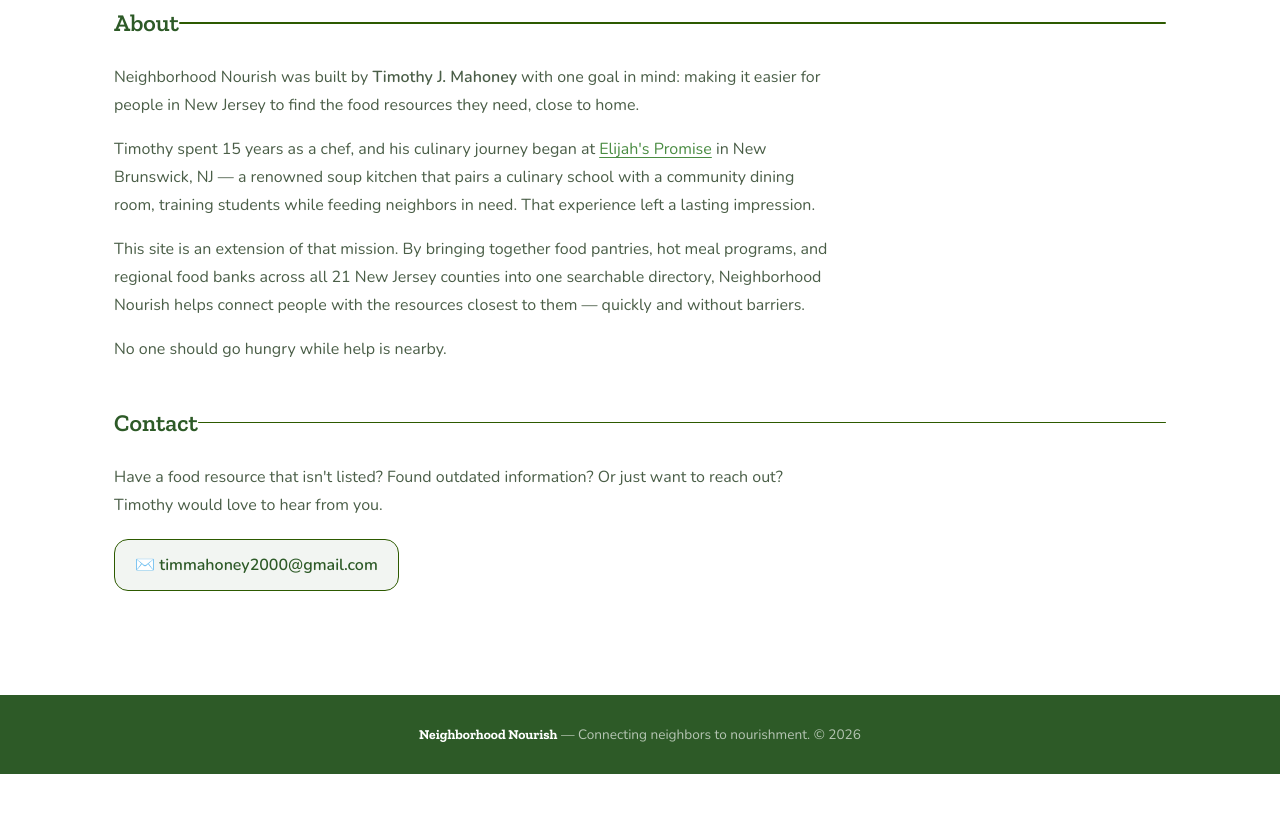
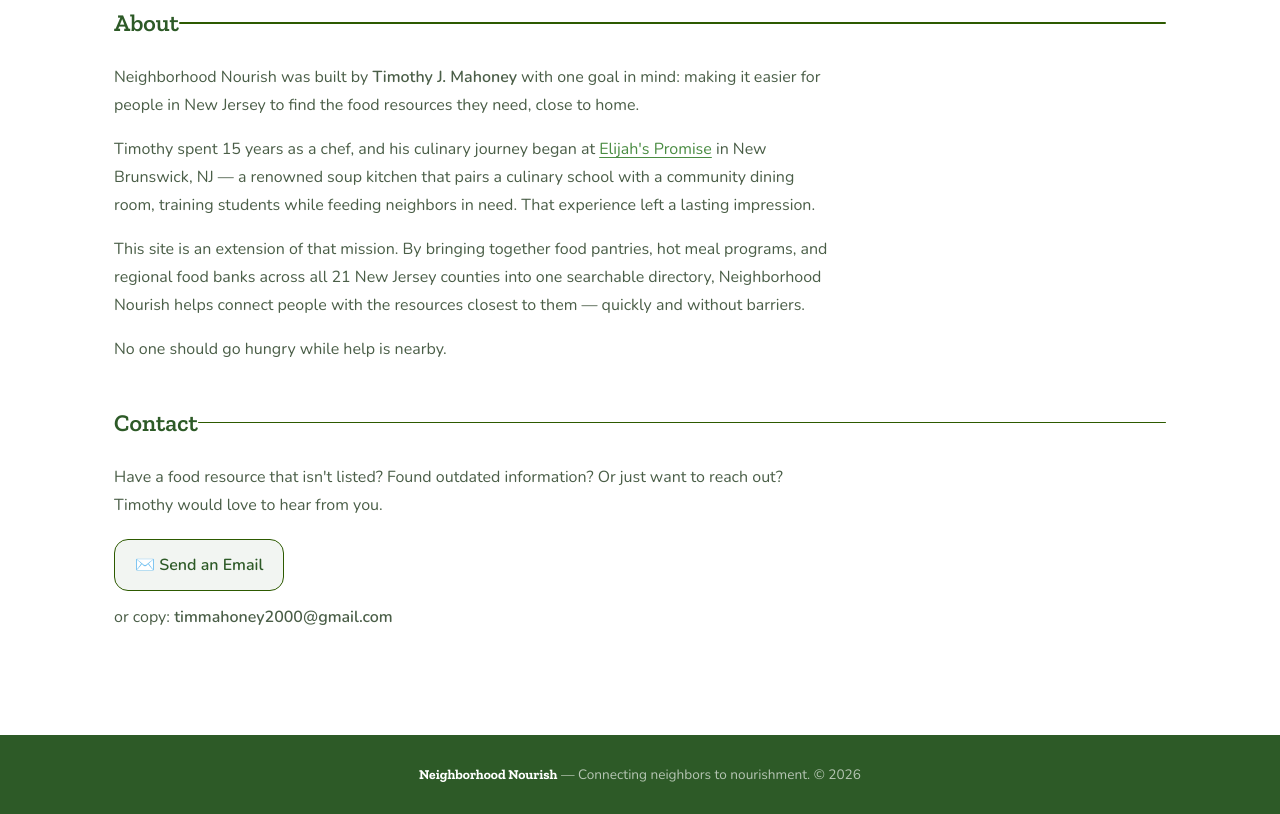
Before and after one commit to Timmahoney2000/neighborhoodnourish, a website: page index.html in a window 1280 px wide. Shown: the part 1168-1982 px from the top of the page. Before the commit the page ends 1942 px from the top, so only its background shows below. Drawn offline with nearby package versions, Linux system fonts and the light colour scheme; a script that the page names is missing.

Commit message:
updated email link

```diff
--- a/index.html
+++ b/index.html
@@ -128,8 +128,9 @@
               Or just want to reach out? Timothy would love to hear from you.
             </p>
             <a class="contact__link" href="mailto:timmahoney2000@gmail.com">
-              ✉️ timmahoney2000@gmail.com
-            </a>
+  ✉️ Send an Email
+</a>
+<p class="contact__email">or copy: <strong>timmahoney2000@gmail.com</strong></p>
           </div>
         </section>
 
--- a/styles.css
+++ b/styles.css
@@ -599,6 +599,16 @@ display: block;
     transform: translateY(-1px);
 }
 
+.contact__email {
+    font-size: 0.9rem;
+    color: var(--color-text-light);
+    margin-top: -0.5rem;
+}
+
+.contact__email strong {
+    color: var(--color-text-mid);
+    user-select: all;
+}
 
 /*---- Responsive ----*/
 @media (max-width: 640px) {
```
